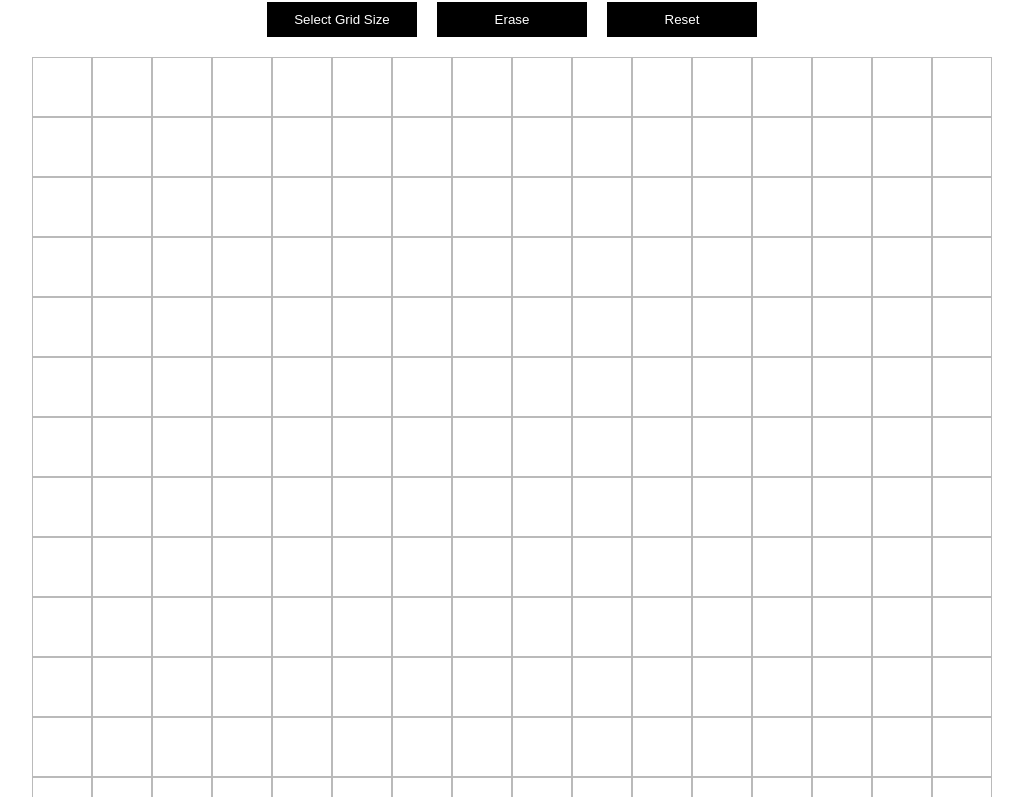
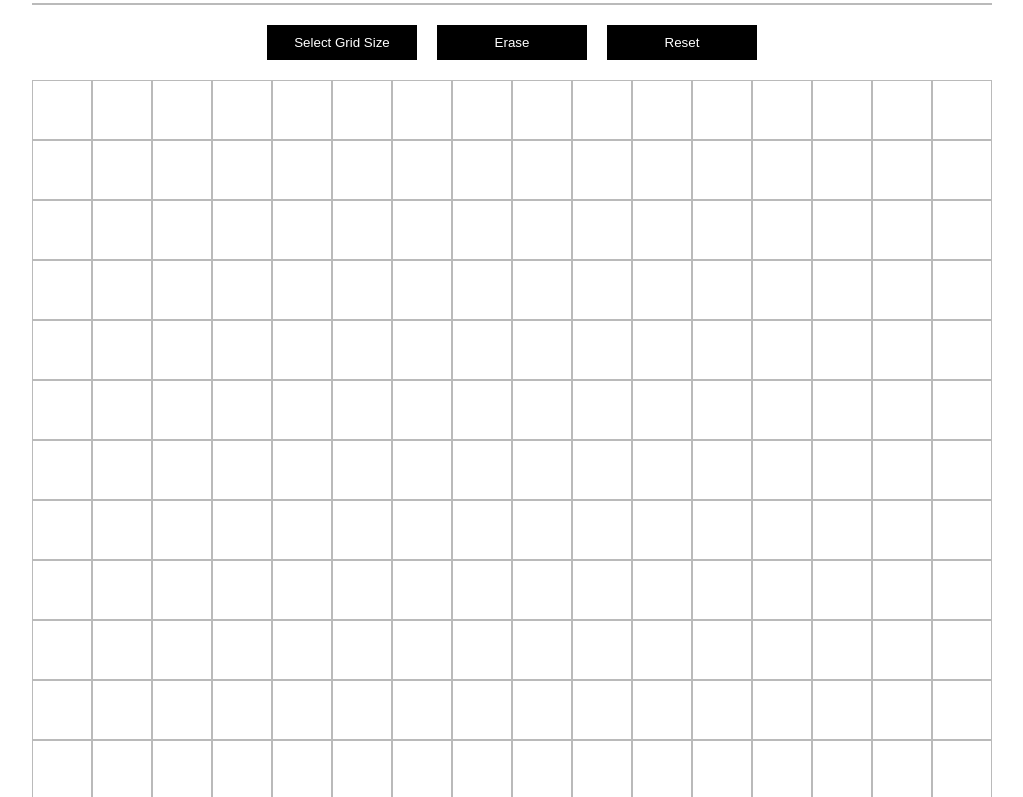
Before and after one commit to andmccutchan/Etch-A-Sketch, a plain HTML site: page etch-a-sketch.html in a window 1280 px wide. Shown: the part 71-868 px from the top of the page, without its empty margins (128-1151 px from the left). Drawn offline with Linux system fonts and the light colour scheme.

Commit message:
Changed Styles

```diff
--- a/etch-a-sketch-style.css
+++ b/etch-a-sketch-style.css
@@ -9,11 +9,19 @@ body {
     flex-direction: column;
     align-items: center;
     margin: 16px;
+    font-family: "Roboto", serif;
 }
 
 h1 {
     text-align: center;
     margin: 10px 0;
+}
+
+hr {
+    color: hsl(0, 0%, 73%);
+    margin-bottom: 20px;
+    width: 100%;
+    border: 1px solid;
 }
 
 .main-content {
--- a/etch-a-sketch.html
+++ b/etch-a-sketch.html
@@ -4,11 +4,18 @@
         <meta charset="UTF-8" />
         <meta name="viewport" content="width=device-width, initial-scale=1.0" />
         <link rel="stylesheet" href="etch-a-sketch-style.css" />
+        <link rel="preconnect" href="https://fonts.googleapis.com" />
+        <link rel="preconnect" href="https://fonts.gstatic.com" crossorigin />
+        <link
+            href="https://fonts.googleapis.com/css2?family=Roboto:ital,wght@0,100..900;1,100..900&display=swap"
+            rel="stylesheet"
+        />
         <title>Etch-A-Sketch</title>
     </head>
     <body>
         <div class="main-content">
             <h1 id="header">Etch-A-Sketch</h1>
+            <hr />
             <div class="buttons">
                 <button class="grid-btn btn">Select Grid Size</button>
                 <button class="erase-btn btn">Erase</button>
```
